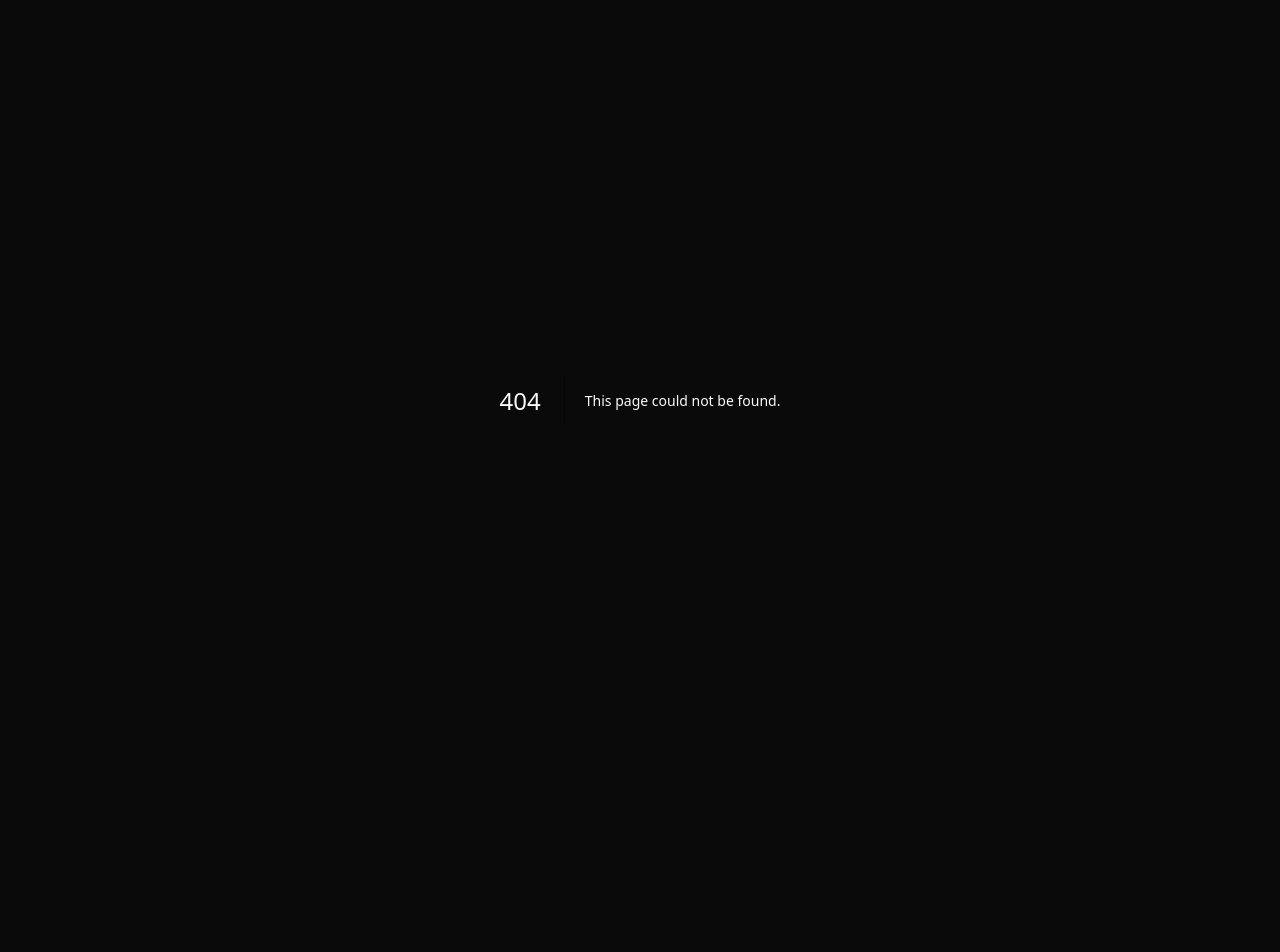
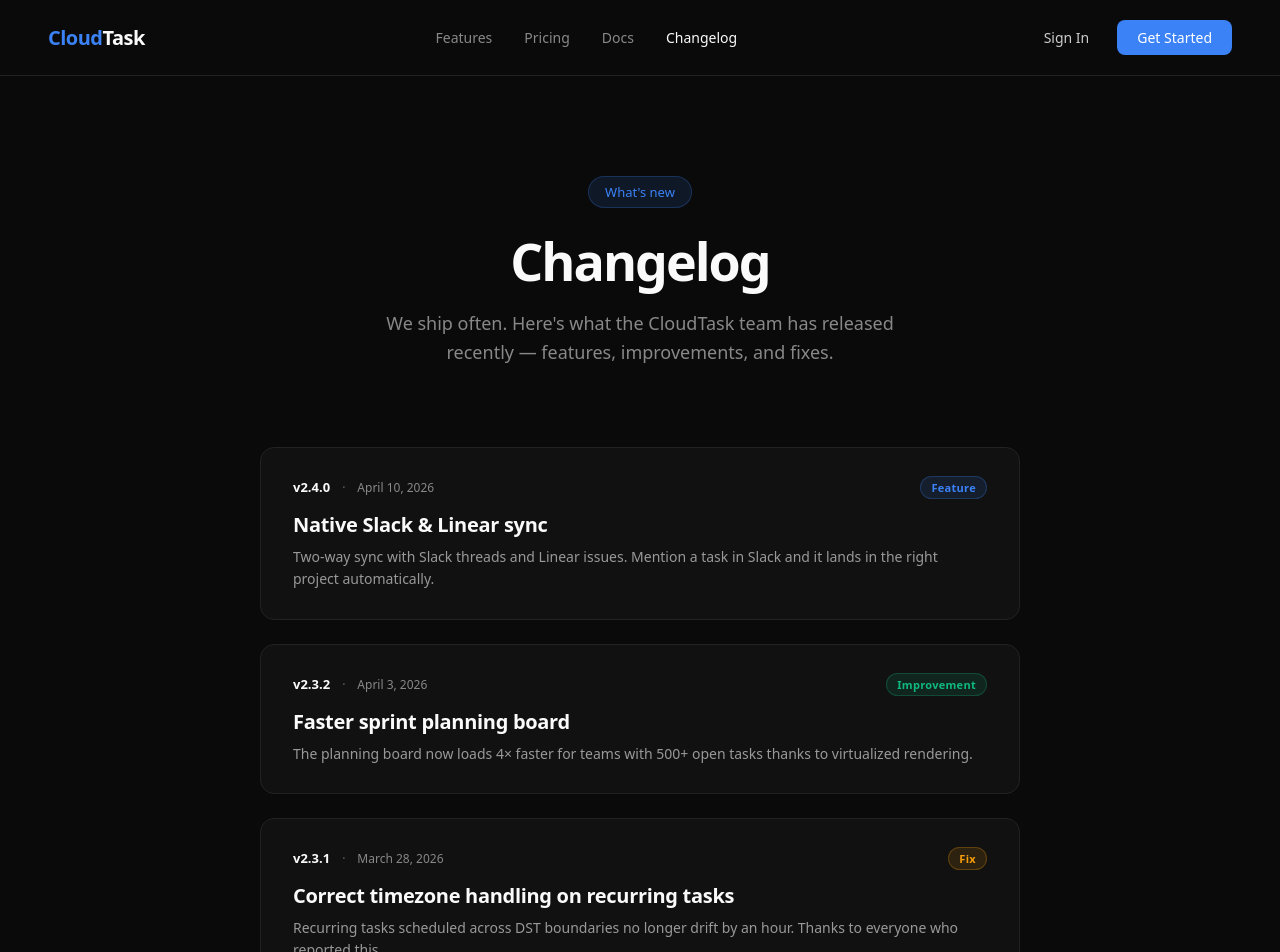
Before and after one commit to AfshalG/cloudtask, a Next.js app: page /changelog in a window 1280 px wide. Before the commit this address had no page. Shown: the top 952 px of the page. Before the commit the page ends 800 px from the top, so only its background shows below. Built offline with nearby package versions, Linux system fonts and the light colour scheme.

Commit message:
feat: add changelog page at /changelog

```diff
--- /dev/null
+++ b/src/app/changelog/page.tsx
@@ -0,0 +1,123 @@
+import type { Metadata } from 'next';
+
+export const metadata: Metadata = {
+  title: 'Changelog — CloudTask',
+  description: 'New features, improvements, and fixes shipped by the CloudTask team.',
+};
+
+type Entry = {
+  version: string;
+  date: string;
+  tag: 'Feature' | 'Improvement' | 'Fix';
+  title: string;
+  description: string;
+};
+
+const entries: Entry[] = [
+  {
+    version: 'v2.4.0',
+    date: 'April 10, 2026',
+    tag: 'Feature',
+    title: 'Native Slack & Linear sync',
+    description:
+      'Two-way sync with Slack threads and Linear issues. Mention a task in Slack and it lands in the right project automatically.',
+  },
+  {
+    version: 'v2.3.2',
+    date: 'April 3, 2026',
+    tag: 'Improvement',
+    title: 'Faster sprint planning board',
+    description:
+      'The planning board now loads 4× faster for teams with 500+ open tasks thanks to virtualized rendering.',
+  },
+  {
+    version: 'v2.3.1',
+    date: 'March 28, 2026',
+    tag: 'Fix',
+    title: 'Correct timezone handling on recurring tasks',
+    description:
+      'Recurring tasks scheduled across DST boundaries no longer drift by an hour. Thanks to everyone who reported this.',
+  },
+  {
+    version: 'v2.3.0',
+    date: 'March 20, 2026',
+    tag: 'Feature',
+    title: 'AI blocker detection',
+    description:
+      'CloudTask now flags tasks that are likely to be blocked before the blocker materializes, using signals from your team history.',
+  },
+  {
+    version: 'v2.2.4',
+    date: 'March 12, 2026',
+    tag: 'Improvement',
+    title: 'Keyboard-first command palette',
+    description:
+      'Open with ⌘K from anywhere. Jump to any task, project, or teammate in two keystrokes.',
+  },
+];
+
+const tagStyles: Record<Entry['tag'], { bg: string; border: string; color: string }> = {
+  Feature: { bg: '#3b82f620', border: '#3b82f640', color: '#3b82f6' },
+  Improvement: { bg: '#10b98120', border: '#10b98140', color: '#10b981' },
+  Fix: { bg: '#f59e0b20', border: '#f59e0b40', color: '#f59e0b' },
+};
+
+export default function ChangelogPage() {
+  return (
+    <div style={{ minHeight: '100vh' }}>
+      <nav style={{ display: 'flex', justifyContent: 'space-between', alignItems: 'center', padding: '20px 48px', borderBottom: '1px solid #222' }}>
+        <a href="/" style={{ fontSize: '20px', fontWeight: 700, letterSpacing: '-0.5px', color: 'inherit', textDecoration: 'none' }}>
+          <span style={{ color: '#3b82f6' }}>Cloud</span>Task
+        </a>
+        <div style={{ display: 'flex', gap: '32px', fontSize: '14px', color: '#888' }}>
+          <a href="/#features" style={{ color: 'inherit', textDecoration: 'none' }}>Features</a>
+          <a href="/pricing" style={{ color: 'inherit', textDecoration: 'none' }}>Pricing</a>
+          <a href="#" style={{ color: 'inherit', textDecoration: 'none' }}>Docs</a>
+          <a href="/changelog" style={{ color: '#fafafa', textDecoration: 'none' }}>Changelog</a>
+        </div>
+        <div style={{ display: 'flex', gap: '12px' }}>
+          <a href="/login" style={{ padding: '8px 16px', fontSize: '14px', color: '#ccc', textDecoration: 'none' }}>Sign In</a>
+          <a href="#" style={{ padding: '8px 20px', fontSize: '14px', background: '#3b82f6', color: '#fff', borderRadius: '8px', textDecoration: 'none', fontWeight: 500 }}>Get Started</a>
+        </div>
+      </nav>
+
+      <section style={{ textAlign: 'center', padding: '100px 24px 40px', maxWidth: '780px', margin: '0 auto' }}>
+        <div style={{ display: 'inline-block', padding: '6px 16px', background: '#3b82f620', border: '1px solid #3b82f640', borderRadius: '20px', fontSize: '13px', color: '#3b82f6', marginBottom: '24px' }}>
+          What&apos;s new
+        </div>
+        <h1 style={{ fontSize: '52px', fontWeight: 800, lineHeight: 1.1, letterSpacing: '-2px', margin: '0 0 20px' }}>
+          Changelog
+        </h1>
+        <p style={{ fontSize: '18px', color: '#888', lineHeight: 1.6, maxWidth: '560px', margin: '0 auto' }}>
+          We ship often. Here&apos;s what the CloudTask team has released recently — features, improvements, and fixes.
+        </p>
+      </section>
+
+      <section style={{ padding: '40px 48px 100px', maxWidth: '760px', margin: '0 auto' }}>
+        <div style={{ display: 'flex', flexDirection: 'column', gap: '24px' }}>
+          {entries.map((e, i) => {
+            const s = tagStyles[e.tag];
+            return (
+              <article key={i} style={{ padding: '28px 32px', background: '#111', borderRadius: '14px', border: '1px solid #222' }}>
+                <div style={{ display: 'flex', alignItems: 'center', gap: '12px', marginBottom: '12px', flexWrap: 'wrap' }}>
+                  <span style={{ fontSize: '13px', fontWeight: 600, color: '#fafafa' }}>{e.version}</span>
+                  <span style={{ fontSize: '12px', color: '#666' }}>·</span>
+                  <span style={{ fontSize: '12px', color: '#888' }}>{e.date}</span>
+                  <span style={{ marginLeft: 'auto', display: 'inline-block', padding: '3px 10px', background: s.bg, border: `1px solid ${s.border}`, borderRadius: '12px', fontSize: '11px', color: s.color, fontWeight: 600, letterSpacing: '0.3px' }}>
+                    {e.tag}
+                  </span>
+                </div>
+                <h2 style={{ fontSize: '20px', fontWeight: 700, margin: '0 0 8px', letterSpacing: '-0.3px' }}>{e.title}</h2>
+                <p style={{ fontSize: '14px', color: '#999', lineHeight: 1.6, margin: 0 }}>{e.description}</p>
+              </article>
+            );
+          })}
+        </div>
+      </section>
+
+      <footer style={{ borderTop: '1px solid #222', padding: '40px 48px', textAlign: 'center', color: '#555', fontSize: '13px' }}>
+        © 2026 CloudTask. Built with ❤️ for fast-moving teams.
+      </footer>
+    </div>
+  );
+}
```
